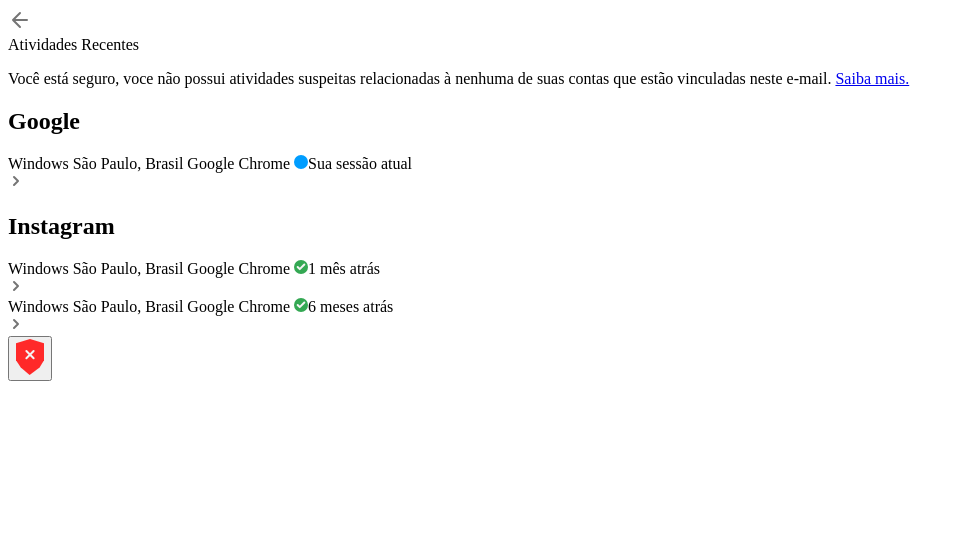
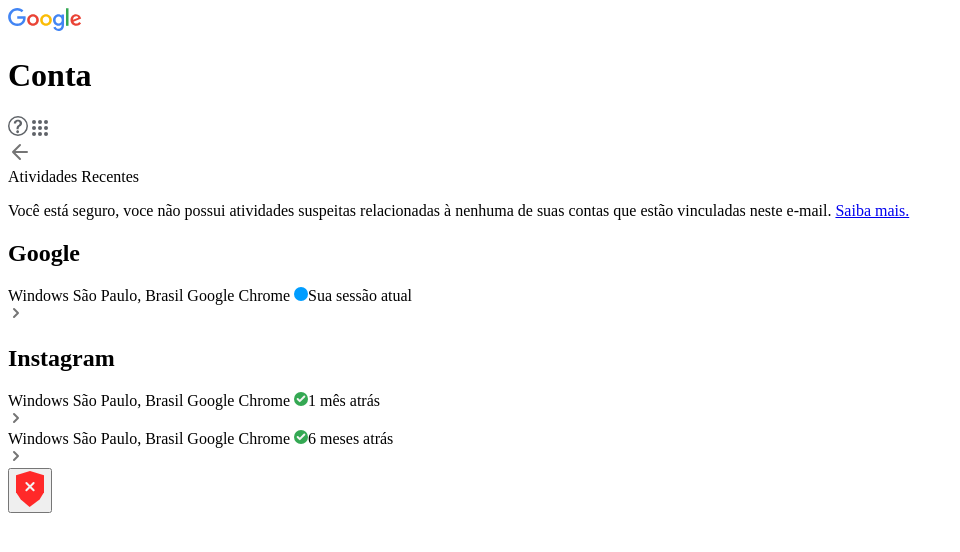
Before and after one commit to Heclypso/recent-activity, a website with bundled scripts: page src/index.html in a window 1280 px wide. Shown: the whole page, without its empty margins (0-960 px from the left). Built offline with nearby package versions, Linux system fonts and the light colour scheme; files whose address does not match are found by name.

Commit message:
#13 feat: desenvolvido header da navbar

```diff
--- a/src/index.html
+++ b/src/index.html
@@ -12,9 +12,20 @@
 <body>
     <main>
         <div class="nav">
+            <div class="nav__header">
+                <div class="nav__brand">
+                    <img class="nav__brand-icon" src="./images/google-brand.svg" alt="Ícone da marca do site">
+                    <h1 class="nav__brand-title title">Conta</h1>
+                </div>
+                <div class="nav__actions">
+                    <img class="nav__actions__icon" src="./images/help-icon.svg" alt="Ajuda">
+                    <img class="nav__actions__icon" src="./images/apps-icon.svg" alt="Outros aplicativos">
+                    <div class="nav__actions__icon nav__actions__icon--avatar"></div>
+                </div>
+            </div>
             <div class="container container--nav">
-                <a class="nav__link"><img class="nav__link__icon" src="./images/arrow-left.svg" alt=""></a>
-                <div class="nav__title title">Atividades Recentes</div>
+                <a class="nav__link"><img class="nav__link__icon" src="./images/arrow-left.svg" alt="Botão de voltar para a tela anterior"></a>
+                <div class="nav__title title-big">Atividades Recentes</div>
             </div>
         </div>
 
--- a/src/styles/main.scss
+++ b/src/styles/main.scss
@@ -10,12 +10,16 @@
     font-style: normal;
 }
 
-.title {
-    @include mixins.title(20px);
+.title-big {
+    @include mixins.title-big(24px);
 
     @media (#{breakpoints.$breakpointDesktop}) {
-        @include mixins.title()
+        @include mixins.title-big()
     }
+}
+
+.title {
+    @include mixins.title();
 }
 
 .title-small {
@@ -39,7 +43,7 @@
 }
 
 .text-big {
-    @include mixins.text-big(12px);
+    @include mixins.text-big(13.5px);
 
     @media (#{breakpoints.$breakpointDesktop}) {
         @include mixins.text-big()
@@ -59,7 +63,7 @@
         justify-content: flex-start;
         align-items: center;
         justify-self: end;
-        margin-top: 64px;
+        margin-bottom: 4px;
 
         @media (#{breakpoints.$breakpointDesktop}) {
             margin: auto auto 12px auto;
@@ -84,6 +88,7 @@
 .nav {
     background-color: variables.$primaryColor;
     display: flex;
+    flex-direction: column;
 
     @media (#{breakpoints.$breakpointDesktop}) {
         width: 100%;
@@ -97,6 +102,61 @@
 
         @media (#{breakpoints.$breakpointDesktop}) {
             height: 64px;
+        }
+    }
+
+    &__header {
+        width: 100%;
+        display: flex;
+        justify-content: space-between;
+        padding: 4px 4px 4px 8px;
+        margin-bottom: 14px;
+
+        @media (#{breakpoints.$breakpointDesktop}) {
+            padding: 8px;
+        }
+
+        .nav__brand {
+            display: flex;
+            align-items: center;
+            gap: 4px;
+            height: 48px;
+            padding: 0px 0px 0px 12px;
+
+            &-icon {
+                width: 74px;
+                height: 24px;
+            }
+
+            &-title {
+                color: variables.$brandTitleColor;
+                height: 27.5px;
+                font-family: "Product Sans", Arial, sans-serif;
+                letter-spacing: -0.2px;
+                cursor: pointer;
+            }
+        }
+    }
+
+    &__actions {
+        height: 48px;
+        display: flex;
+        align-items: center;
+        gap: 24px;
+        padding: 0px 10px 0px 0px;
+
+        &__icon {
+
+            &--avatar {
+                width: 32px;
+                height: 32px;
+                background-color: variables.$primaryTextColor;
+                border-radius: 50%;
+                background-image: url('https://lh3.googleusercontent.com/ogw/AF2bZyhvHq1tzCEg1001HbHCREiyTzC57As_aUkN1V1c8vcMMqA=s32-c-mo');
+                background-size: cover;
+                background-position: center;
+                background-repeat: no-repeat;
+            }
         }
     }
 
```
Also changed, not shown: src/styles/mixins.scss (+12 -7 lines), src/styles/variables.scss (+8 -0 lines), src/images/apps-icon.svg (added), src/images/brand-icon.svg (added), src/images/google-brand.svg (added), src/images/help-icon.svg (added).
